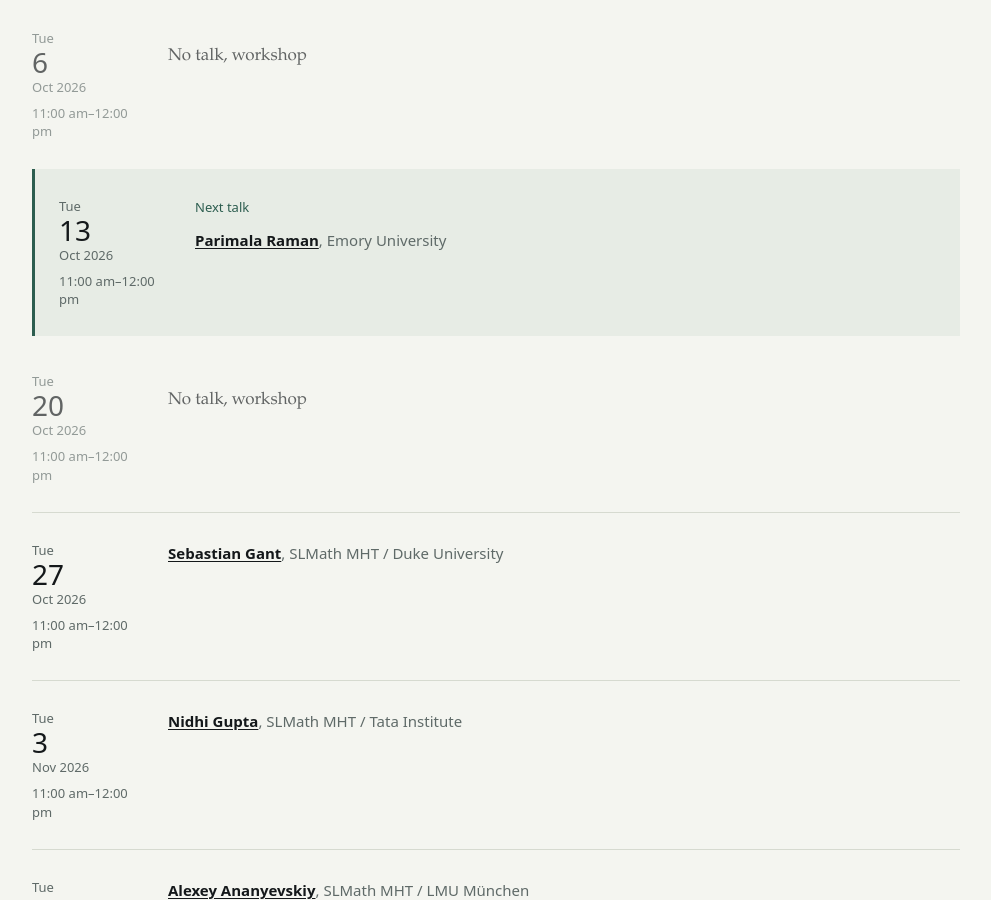
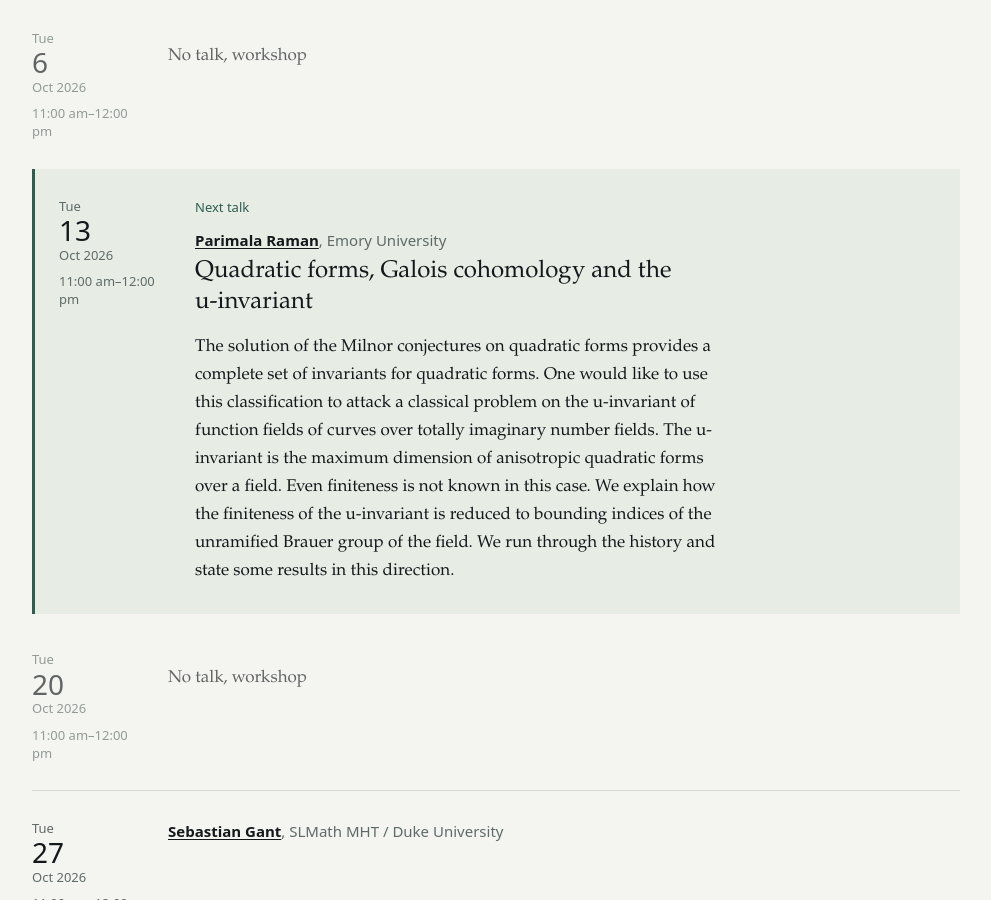
Before and after one commit to tbrazel/26c-a1-seminar, a Jekyll site: the page built from index.html, in a window 1280 px wide and 900 px high, scrolled down 282 px. Shown: the whole window, without its empty margins (144-1135 px from the left). Built offline with Jekyll 4.4.1, drawn with Linux system fonts in a browser that asks for light colours.

Commit message:
Update talks.yml

```diff
--- a/_data/talks.yml
+++ b/_data/talks.yml
@@ -53,8 +53,9 @@
   speaker: "Parimala Raman"
   affiliation: "Emory University"
   url: "https://www.math.emory.edu/~parimala/"
-  title:
+  title: 'Quadratic forms, Galois cohomology and the u-invariant'
   abstract: >
+    The solution of the Milnor conjectures on quadratic forms provides a complete set of invariants for quadratic forms. One would like to use this classification to attack a classical problem on the u-invariant of function fields of curves over totally imaginary number fields. The u-invariant is the maximum dimension of anisotropic quadratic forms over a field. Even finiteness is not known in this case. We explain how the finiteness of the u-invariant is reduced to bounding indices of the unramified Brauer group of the field. We run through the history and state some results in this direction.
 
 
 
```
